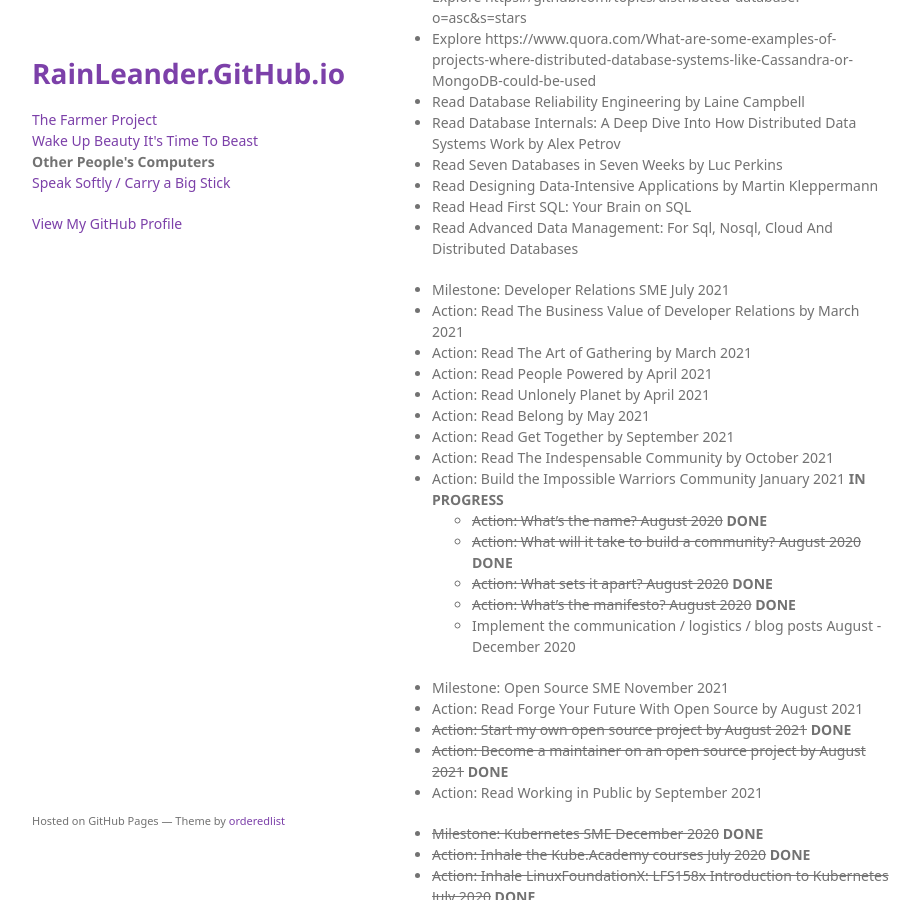
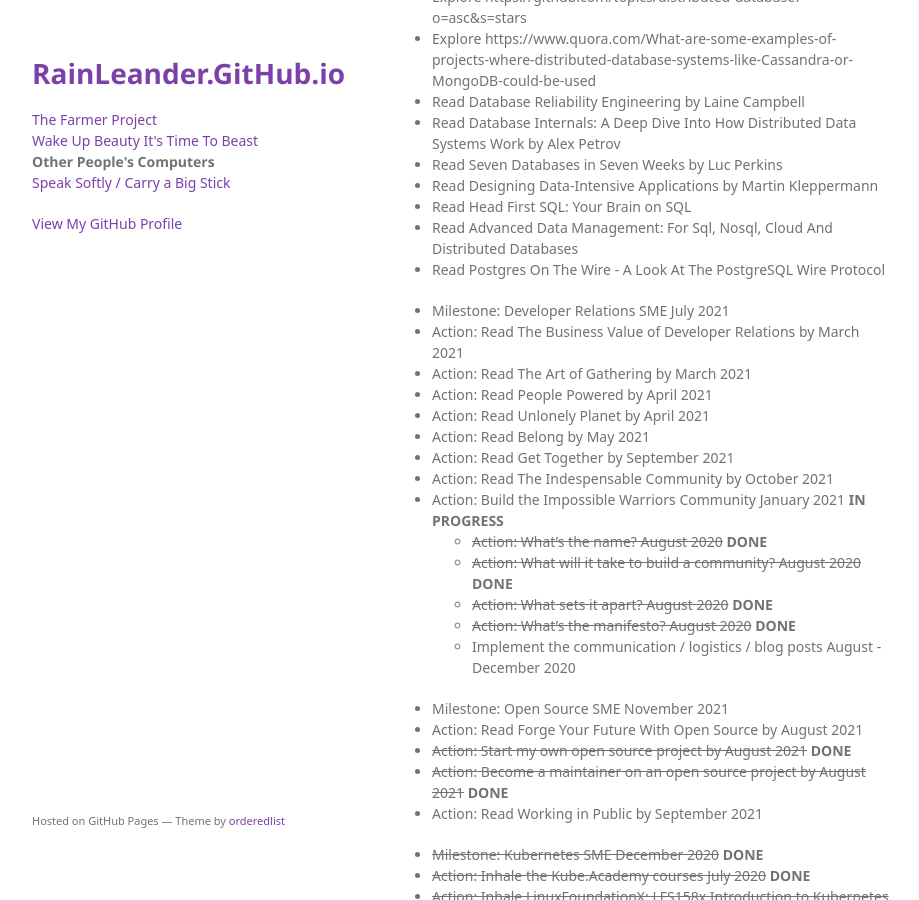
Before and after one commit to rainleander/rainleander.github.io, a Jekyll site: the page other-peoples-computers.html, which Jekyll copies as it is, in a window 1280 px wide and 900 px high, scrolled down 382 px. Shown: the whole window, without its empty margins (178-1097 px from the left). Built offline with Jekyll 4.4.1, drawn with Linux system fonts in a browser that asks for light colours; some web fonts are replaced.

Commit message:
Update other-peoples-computers.html

```diff
--- a/other-peoples-computers.html
+++ b/other-peoples-computers.html
@@ -40,7 +40,8 @@
           <li>Read Seven Databases in Seven Weeks by Luc Perkins</li>
           <li>Read Designing Data-Intensive Applications by Martin Kleppermann</li>
           <li>Read Head First SQL: Your Brain on SQL</li>
-        <li>Read Advanced Data Management: For Sql, Nosql, Cloud And Distributed Databases</li></ul>
+        <li>Read Advanced Data Management: For Sql, Nosql, Cloud And Distributed Databases</li>
+        <li>Read Postgres On The Wire - A Look At The PostgreSQL Wire Protocol</li></ul>
 
         <ul><li>Milestone: Developer Relations SME July 2021</li>
           <li>Action: Read The Business Value of Developer Relations by March 2021</li>
```
